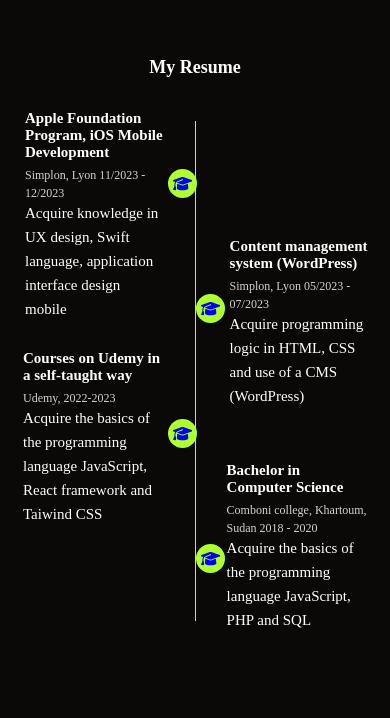
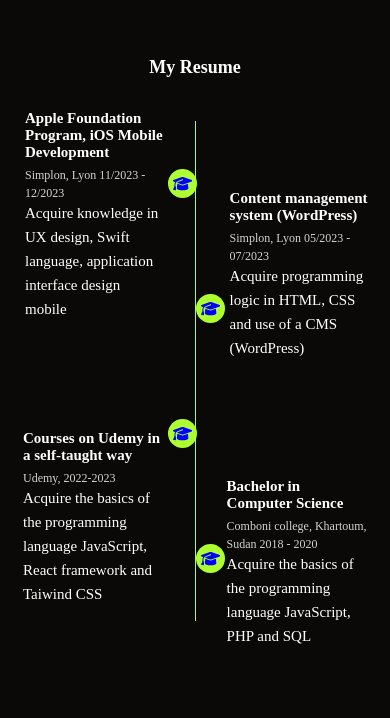
Before and after one commit to shawilayoul/aocholprofile, a React (Create React App) app: page / in a window 390 px wide. Shown: the part 1717-2435 px from the top of the page. Built offline with nearby package versions, Linux system fonts and the light colour scheme.

Commit message:
working on resume section

```diff
--- a/src/containers/Resume/resume.scss
+++ b/src/containers/Resume/resume.scss
@@ -256,17 +256,17 @@
       .blogB {
         position: absolute;
         right: -35px;
-        top: 8rem;
+        top: 5rem;
       }
       .blogC {
         position: absolute;
-        top: 15rem;
+        top: 20rem;
         width: 45%;
         left: -2rem;
       }
       .blogD {
         position: absolute;
-        top: 22rem;
+        top: 23rem;
         width: 45%;
         right: -2rem;
       }
```
